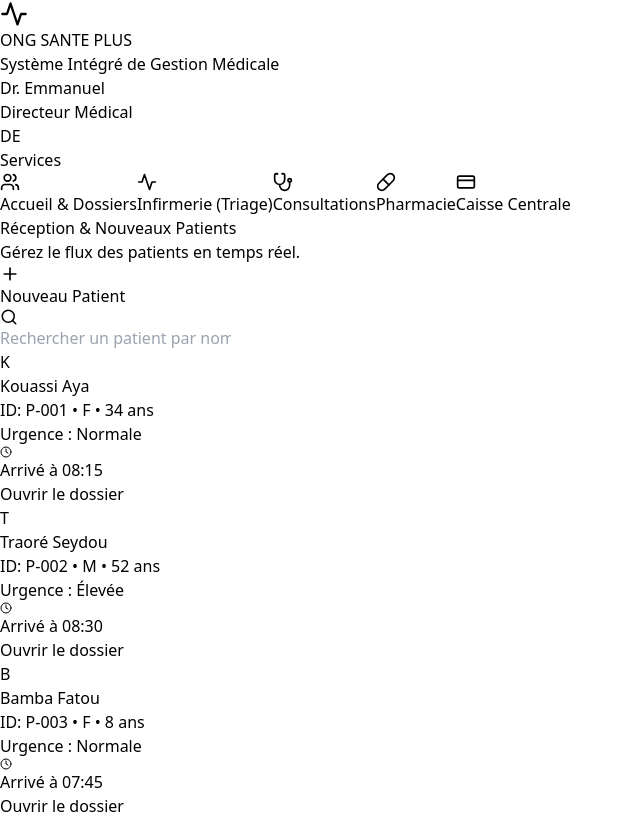
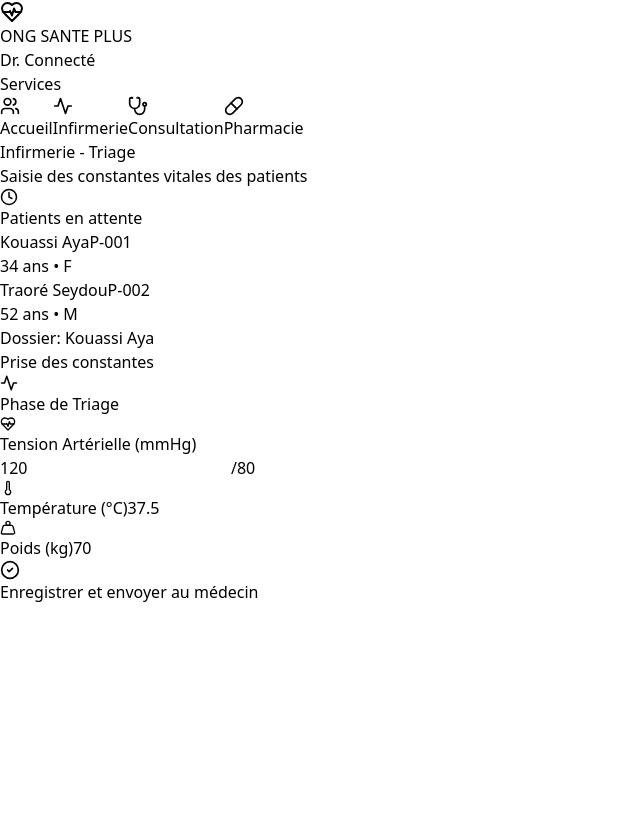
Before and after one commit to wonnansoro-svg/cliniqueong, a React (Vite) app: page / in a window 1280 px wide. Shown: the whole page, without its empty margins (0-640 px from the left). Built offline with nearby package versions, Linux system fonts and the light colour scheme.

Commit message:
Configuration

```diff
--- a/src/CoopDashboard.tsx
+++ b/src/CoopDashboard.tsx
@@ -1,9 +1,9 @@
 import React, { useState } from 'react';
 import {
   Users, Activity, Stethoscope, Pill,
-  Search, Plus, ScanBarcode, CreditCard, Clock
+  Search, AlertCircle, Clock, CheckCircle2,
+  Thermometer, Weight, HeartPulse
 } from 'lucide-react';
-
 
 // --- TYPES ---
 interface Patient {
@@ -17,157 +17,196 @@ interface Patient {
 }
 
 const ClinicDashboard: React.FC = () => {
-  // Navigation entre les services de la clinique
-  const [activeService, setActiveService] = useState<'accueil' | 'triage' | 'medecin' | 'pharmacie' | 'caisse'>('accueil');
-  const [searchTerm, setSearchTerm] = useState('');
+  // Navigation
+  const [activeService, setActiveService] = useState<'accueil' | 'triage' | 'medecin' | 'pharmacie' | 'caisse'>('triage');
 
-  // Faux patients pour la démonstration
+  // Faux patients
   const [patients] = useState<Patient[]>([
-    { id: 'P-001', nom: 'Kouassi Aya', age: 34, sexe: 'F', statut: 'En attente', heureArrivee: '08:15', urgence: 'Normale' },
-    { id: 'P-002', nom: 'Traoré Seydou', age: 52, sexe: 'M', statut: 'Triage', heureArrivee: '08:30', urgence: 'Élevée' },
-    { id: 'P-003', nom: 'Bamba Fatou', age: 8, sexe: 'F', statut: 'Pharmacie', heureArrivee: '07:45', urgence: 'Normale' },
+    { id: 'P-001', nom: 'Kouassi Aya', age: 34, sexe: 'F', statut: 'Triage', heureArrivee: '08:15', urgence: 'Normale' },
+    { id: 'P-002', nom: 'Traoré Seydou', age: 52, sexe: 'M', statut: 'Triage', heureArrivee: '08:45', urgence: 'Élevée' },
   ]);
 
-  // Fonction pour définir la couleur de l'urgence
-  const getUrgencyColor = (urgence: string) => {
-    switch(urgence) {
-      case 'Élevée': return 'bg-red-100 text-red-700 border-red-200';
-      case 'Moyenne': return 'bg-orange-100 text-orange-700 border-orange-200';
-      default: return 'bg-green-100 text-green-700 border-green-200';
-    }
-  };
+  // États pour le formulaire de Triage
+  const [selectedPatient, setSelectedPatient] = useState<Patient | null>(patients[0]);
+  const [tensionSys, setTensionSys] = useState<number | ''>(120); // Systolique (le grand chiffre)
+  const [tensionDia, setTensionDia] = useState<number | ''>(80);  // Diastolique (le petit chiffre)
+  const [temperature, setTemperature] = useState<number | ''>(37.5);
+  const [poids, setPoids] = useState<number | ''>(70);
+
+  // LOGIQUE D'ALERTE : Si la tension est >= 140/90, on déclenche l'alerte
+  const isTensionHigh = (tensionSys !== '' && tensionSys >= 140) || (tensionDia !== '' && tensionDia >= 90);
 
   return (
-    <div className="min-h-screen bg-slate-50 font-sans">
-      {/* HEADER PREMIUM */}
-      <div className="bg-slate-900 text-white shadow-xl">
-        <div className="max-w-7xl mx-auto px-4 md:px-6 py-5 flex justify-between items-center">
-          <div className="flex items-center gap-3">
-            <div className="bg-blue-500 p-2 rounded-lg">
-              <Activity size={28} className="text-white" />
-            </div>
+    <div className="h-screen flex flex-col bg-slate-50 font-sans">
+
+      {/* BANDEAU HAUT */}
+      <header className="bg-slate-900 text-white p-4 flex items-center justify-between shadow-md z-10">
+        <div className="flex items-center gap-3">
+          <div className="bg-blue-500 p-2 rounded-lg">
+            <HeartPulse size={24} className="text-white" />
+          </div>
+          <h1 className="text-xl font-bold tracking-wide">ONG SANTE PLUS</h1>
+        </div>
+        <div className="flex items-center gap-4 text-sm font-medium">
+          <span className="bg-slate-800 px-3 py-1 rounded-full text-slate-300">Dr. Connecté</span>
+          <div className="w-8 h-8 bg-blue-600 rounded-full border-2 border-white"></div>
+        </div>
+      </header>
+
+      <div className="flex flex-1 overflow-hidden">
+
+        {/* MENU LATÉRAL */}
+        <aside className="w-64 bg-white border-r border-slate-200 flex flex-col py-6 shadow-sm z-0">
+          <div className="px-6 mb-6">
+            <p className="text-xs font-bold text-slate-400 uppercase tracking-wider">Services</p>
+          </div>
+          <nav className="flex flex-col gap-2 px-4">
+            <button onClick={() => setActiveService('accueil')} className={`flex items-center gap-3 p-3 rounded-xl transition-all ${activeService === 'accueil' ? 'bg-blue-50 text-blue-700 font-bold' : 'text-slate-600 hover:bg-slate-50'}`}>
+              <Users size={20} /> Accueil
+            </button>
+            <button onClick={() => setActiveService('triage')} className={`flex items-center gap-3 p-3 rounded-xl transition-all ${activeService === 'triage' ? 'bg-blue-50 text-blue-700 font-bold' : 'text-slate-600 hover:bg-slate-50'}`}>
+              <Activity size={20} /> Infirmerie
+            </button>
+            <button onClick={() => setActiveService('medecin')} className={`flex items-center gap-3 p-3 rounded-xl transition-all ${activeService === 'medecin' ? 'bg-blue-50 text-blue-700 font-bold' : 'text-slate-600 hover:bg-slate-50'}`}>
+              <Stethoscope size={20} /> Consultation
+            </button>
+            <button onClick={() => setActiveService('pharmacie')} className={`flex items-center gap-3 p-3 rounded-xl transition-all ${activeService === 'pharmacie' ? 'bg-blue-50 text-blue-700 font-bold' : 'text-slate-600 hover:bg-slate-50'}`}>
+              <Pill size={20} /> Pharmacie
+            </button>
+          </nav>
+        </aside>
+
+        {/* ZONE PRINCIPALE - L'INFIRMERIE */}
+        <main className="flex-1 p-8 overflow-y-auto">
+
+          <div className="mb-8 flex justify-between items-end">
             <div>
-              <h1 className="text-xl font-bold tracking-wide">ONG SANTE PLUS</h1>
-              <p className="text-slate-400 text-xs font-medium uppercase tracking-wider">Système Intégré de Gestion Médicale</p>
+              <h2 className="text-3xl font-bold text-slate-800">Infirmerie - Triage</h2>
+              <p className="text-slate-500 mt-1">Saisie des constantes vitales des patients</p>
             </div>
           </div>
-          <div className="flex items-center gap-4">
-            <div className="text-right hidden md:block">
-              <p className="text-sm font-bold">Dr. Emmanuel</p>
-              <p className="text-xs text-slate-400">Directeur Médical</p>
-            </div>
-            <div className="h-10 w-10 bg-slate-700 rounded-full flex items-center justify-center font-bold border-2 border-blue-500">
-              DE
-            </div>
-          </div>
-        </div>
-      </div>
 
-      <div className="max-w-7xl mx-auto px-4 md:px-6 mt-8 grid grid-cols-1 lg:grid-cols-4 gap-6">
+          <div className="grid grid-cols-1 lg:grid-cols-3 gap-8">
 
-        {/* MENUS DES SERVICES (Sidebar sur grand écran, haut sur mobile) */}
-        <div className="lg:col-span-1 space-y-2">
-          <p className="text-xs font-bold text-slate-400 uppercase tracking-wider mb-4 ml-2">Services</p>
-
-          <button onClick={() => setActiveService('accueil')} className={`w-full flex items-center gap-3 p-4 rounded-xl font-bold transition-all ${activeService === 'accueil' ? 'bg-blue-600 text-white shadow-md' : 'bg-white text-slate-600 hover:bg-blue-50 border border-slate-100'}`}>
-            <Users size={20} /> Accueil & Dossiers
-          </button>
-
-          <button onClick={() => setActiveService('triage')} className={`w-full flex items-center gap-3 p-4 rounded-xl font-bold transition-all ${activeService === 'triage' ? 'bg-teal-600 text-white shadow-md' : 'bg-white text-slate-600 hover:bg-teal-50 border border-slate-100'}`}>
-            <Activity size={20} /> Infirmerie (Triage)
-          </button>
-
-          <button onClick={() => setActiveService('medecin')} className={`w-full flex items-center gap-3 p-4 rounded-xl font-bold transition-all ${activeService === 'medecin' ? 'bg-indigo-600 text-white shadow-md' : 'bg-white text-slate-600 hover:bg-indigo-50 border border-slate-100'}`}>
-            <Stethoscope size={20} /> Consultations
-          </button>
-
-          <button onClick={() => setActiveService('pharmacie')} className={`w-full flex items-center gap-3 p-4 rounded-xl font-bold transition-all ${activeService === 'pharmacie' ? 'bg-emerald-600 text-white shadow-md' : 'bg-white text-slate-600 hover:bg-emerald-50 border border-slate-100'}`}>
-            <Pill size={20} /> Pharmacie
-          </button>
-
-          <button onClick={() => setActiveService('caisse')} className={`w-full flex items-center gap-3 p-4 rounded-xl font-bold transition-all ${activeService === 'caisse' ? 'bg-slate-800 text-white shadow-md' : 'bg-white text-slate-600 hover:bg-slate-100 border border-slate-100'}`}>
-            <CreditCard size={20} /> Caisse Centrale
-          </button>
-        </div>
-
-        {/* ZONE PRINCIPALE DE TRAVAIL */}
-        <div className="lg:col-span-3">
-          <div className="bg-white rounded-2xl shadow-sm border border-slate-200 p-6 min-h-[600px]">
-
-            {/* EN-TÊTE DYNAMIQUE SELON LE SERVICE */}
-            <div className="flex flex-col md:flex-row justify-between items-start md:items-center mb-8 gap-4 pb-6 border-b border-slate-100">
-              <div>
-                <h2 className="text-2xl font-black text-slate-800">
-                  {activeService === 'accueil' && 'Réception & Nouveaux Patients'}
-                  {activeService === 'triage' && 'Prise des Constantes (Infirmerie)'}
-                  {activeService === 'medecin' && 'Salle d\'Attente Médicale'}
-                  {activeService === 'pharmacie' && 'Délivrance & Scanner'}
-                  {activeService === 'caisse' && 'Facturation Globale'}
-                </h2>
-                <p className="text-slate-500 text-sm mt-1">Gérez le flux des patients en temps réel.</p>
-              </div>
-
-              {/* Bouton d'action spécifique au service */}
-              {activeService === 'pharmacie' && (
-                 <button className="bg-emerald-100 text-emerald-700 px-4 py-2 rounded-lg font-bold flex items-center gap-2 hover:bg-emerald-200 border border-emerald-300 transition-colors">
-                   <ScanBarcode size={20} /> Activer Scanner Caméra
-                 </button>
-              )}
-              {activeService === 'accueil' && (
-                 <button className="bg-blue-600 text-white px-4 py-2 rounded-lg font-bold flex items-center gap-2 hover:bg-blue-700 shadow-md transition-colors">
-                   <Plus size={20} /> Nouveau Patient
-                 </button>
-              )}
-            </div>
-
-            {/* LISTE FILE D'ATTENTE (Vue globale temporaire) */}
-            <div className="mb-4">
-              <div className="relative max-w-md mb-6">
-                <Search className="absolute left-3 top-2.5 text-slate-400" size={18} />
-                <input
-                  type="text"
-                  placeholder="Rechercher un patient par nom ou ID..."
-                  className="w-full pl-10 pr-4 py-2 bg-slate-50 rounded-xl border border-slate-200 focus:outline-none focus:ring-2 focus:ring-blue-500 transition-all"
-                  value={searchTerm}
-                  onChange={(e) => setSearchTerm(e.target.value)}
-                />
-              </div>
-
-              <div className="space-y-3">
+            {/* Colonne de gauche : Liste des patients en attente */}
+            <div className="lg:col-span-1 bg-white border border-slate-200 rounded-2xl p-5 shadow-sm">
+              <h3 className="font-bold text-slate-700 mb-4 flex items-center gap-2">
+                <Clock size={18} className="text-blue-500"/> Patients en attente
+              </h3>
+              <div className="flex flex-col gap-3">
                 {patients.map(patient => (
-                  <div key={patient.id} className="flex flex-col md:flex-row justify-between items-start md:items-center p-4 bg-white border border-slate-200 rounded-xl hover:shadow-md transition-all group cursor-pointer">
-                    <div className="flex items-center gap-4">
-                      <div className="h-12 w-12 rounded-full bg-slate-100 text-slate-600 flex items-center justify-center font-bold text-lg border border-slate-200">
-                        {patient.nom.charAt(0)}
-                      </div>
-                      <div>
-                        <h3 className="font-bold text-slate-800 text-lg group-hover:text-blue-600 transition-colors">{patient.nom}</h3>
-                        <p className="text-sm text-slate-500">ID: {patient.id} • {patient.sexe} • {patient.age} ans</p>
-                      </div>
+                  <div
+                    key={patient.id}
+                    onClick={() => setSelectedPatient(patient)}
+                    className={`p-3 rounded-xl cursor-pointer border transition-all ${selectedPatient?.id === patient.id ? 'border-blue-500 bg-blue-50' : 'border-slate-100 hover:border-blue-200 hover:bg-slate-50'}`}
+                  >
+                    <div className="flex justify-between items-center mb-1">
+                      <span className="font-bold text-slate-800">{patient.nom}</span>
+                      <span className="text-xs bg-slate-200 text-slate-700 px-2 py-1 rounded-full">{patient.id}</span>
                     </div>
-
-                    <div className="flex items-center gap-6 mt-4 md:mt-0 w-full md:w-auto">
-                      <div className="flex flex-col items-end">
-                         <span className={`px-3 py-1 rounded-full text-xs font-bold border ${getUrgencyColor(patient.urgence)}`}>
-                           Urgence : {patient.urgence}
-                         </span>
-                         <span className="flex items-center gap-1 text-xs text-slate-500 mt-2 font-medium">
-                           <Clock size={12} /> Arrivé à {patient.heureArrivee}
-                         </span>
-                      </div>
-
-                      <button className="hidden md:flex bg-slate-50 hover:bg-blue-50 text-slate-600 hover:text-blue-600 p-2 rounded-lg border border-slate-200 transition-colors">
-                        Ouvrir le dossier
-                      </button>
-                    </div>
+                    <p className="text-sm text-slate-500">{patient.age} ans • {patient.sexe}</p>
                   </div>
                 ))}
               </div>
             </div>
 
+            {/* Colonne de droite : Formulaire des constantes */}
+            <div className="lg:col-span-2 bg-white border border-slate-200 rounded-2xl p-6 shadow-sm">
+              {selectedPatient ? (
+                <>
+                  <div className="flex justify-between items-center mb-6 pb-6 border-b border-slate-100">
+                    <div>
+                      <h3 className="text-xl font-bold text-slate-800">Dossier: {selectedPatient.nom}</h3>
+                      <p className="text-slate-500">Prise des constantes</p>
+                    </div>
+                    <div className="bg-blue-100 text-blue-700 px-4 py-2 rounded-lg font-bold flex items-center gap-2">
+                      <Activity size={18}/> Phase de Triage
+                    </div>
+                  </div>
+
+                  {/* ALERTE DYNAMIQUE */}
+                  {isTensionHigh && (
+                    <div className="bg-red-50 border border-red-200 text-red-700 p-4 rounded-xl flex items-start gap-3 mb-6 animate-pulse">
+                      <AlertCircle className="text-red-600 shrink-0 mt-0.5" />
+                      <div>
+                        <h4 className="font-bold">Alerte Hypertension Détectée</h4>
+                        <p className="text-sm mt-1 text-red-600/80">La tension artérielle du patient est élevée. Un marquage d'urgence sera ajouté pour le médecin.</p>
+                      </div>
+                    </div>
+                  )}
+
+                  {/* FORMULAIRE */}
+                  <div className="grid grid-cols-1 md:grid-cols-2 gap-6">
+
+                    {/* Bloc Tension */}
+                    <div className="bg-slate-50 p-5 rounded-xl border border-slate-100">
+                      <label className="flex items-center gap-2 text-sm font-bold text-slate-700 mb-3">
+                        <HeartPulse size={16} className="text-rose-500"/> Tension Artérielle (mmHg)
+                      </label>
+                      <div className="flex items-center gap-3">
+                        <input
+                          type="number"
+                          value={tensionSys}
+                          onChange={(e) => setTensionSys(e.target.value === '' ? '' : Number(e.target.value))}
+                          className={`w-full p-3 border rounded-lg focus:ring-2 focus:outline-none ${isTensionHigh ? 'border-red-300 focus:ring-red-200 bg-red-50 text-red-700 font-bold' : 'border-slate-200 focus:ring-blue-100 focus:border-blue-400'}`}
+                          placeholder="Systolique (ex: 120)"
+                        />
+                        <span className="text-slate-400 text-xl font-light">/</span>
+                        <input
+                          type="number"
+                          value={tensionDia}
+                          onChange={(e) => setTensionDia(e.target.value === '' ? '' : Number(e.target.value))}
+                          className={`w-full p-3 border rounded-lg focus:ring-2 focus:outline-none ${isTensionHigh ? 'border-red-300 focus:ring-red-200 bg-red-50 text-red-700 font-bold' : 'border-slate-200 focus:ring-blue-100 focus:border-blue-400'}`}
+                          placeholder="Diastolique (ex: 80)"
+                        />
+                      </div>
+                    </div>
+
+                    {/* Bloc Température */}
+                    <div className="bg-slate-50 p-5 rounded-xl border border-slate-100">
+                      <label className="flex items-center gap-2 text-sm font-bold text-slate-700 mb-3">
+                        <Thermometer size={16} className="text-orange-500"/> Température (°C)
+                      </label>
+                      <input
+                        type="number"
+                        value={temperature}
+                        onChange={(e) => setTemperature(e.target.value === '' ? '' : Number(e.target.value))}
+                        className="w-full p-3 border border-slate-200 rounded-lg focus:ring-2 focus:ring-blue-100 focus:border-blue-400 focus:outline-none"
+                      />
+                    </div>
+
+                    {/* Bloc Poids */}
+                    <div className="bg-slate-50 p-5 rounded-xl border border-slate-100">
+                      <label className="flex items-center gap-2 text-sm font-bold text-slate-700 mb-3">
+                        <Weight size={16} className="text-emerald-500"/> Poids (kg)
+                      </label>
+                      <input
+                        type="number"
+                        value={poids}
+                        onChange={(e) => setPoids(e.target.value === '' ? '' : Number(e.target.value))}
+                        className="w-full p-3 border border-slate-200 rounded-lg focus:ring-2 focus:ring-blue-100 focus:border-blue-400 focus:outline-none"
+                      />
+                    </div>
+
+                  </div>
+
+                  <div className="mt-8 flex justify-end">
+                    <button className="bg-blue-600 hover:bg-blue-700 text-white px-6 py-3 rounded-xl font-bold transition-colors flex items-center gap-2 shadow-sm shadow-blue-200">
+                      <CheckCircle2 size={20} /> Enregistrer et envoyer au médecin
+                    </button>
+                  </div>
+
+                </>
+              ) : (
+                <div className="h-full flex flex-col items-center justify-center text-slate-400 py-12">
+                  <Activity size={48} className="mb-4 opacity-20" />
+                  <p>Sélectionnez un patient dans la liste pour commencer le triage.</p>
+                </div>
+              )}
+            </div>
+
           </div>
-        </div>
-
+        </main>
       </div>
     </div>
   );
```
